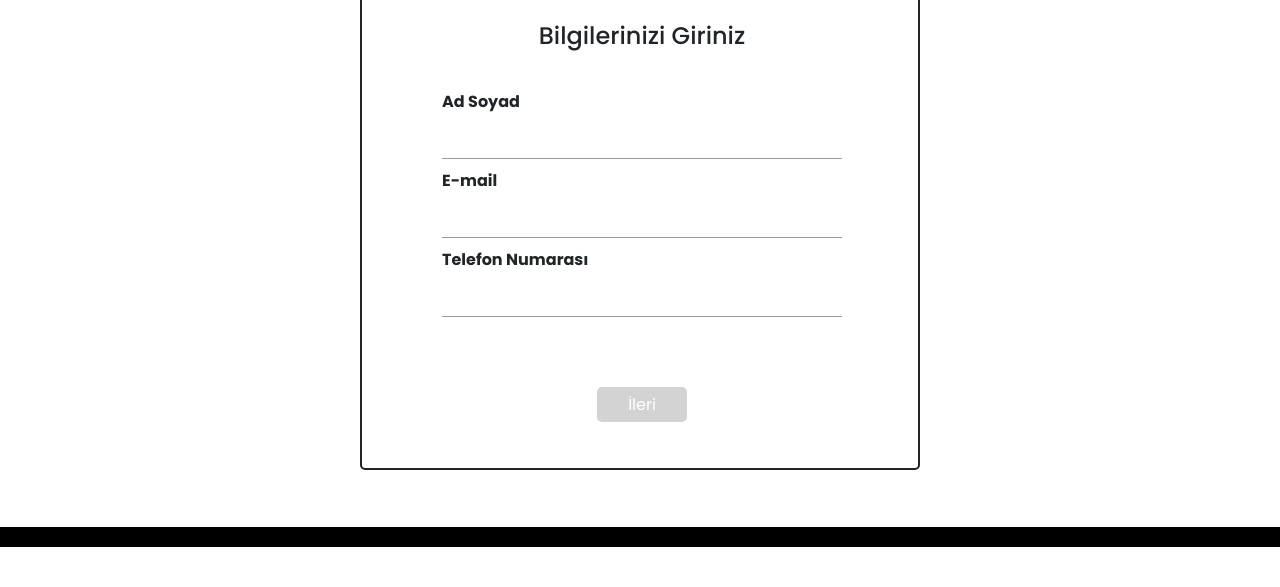
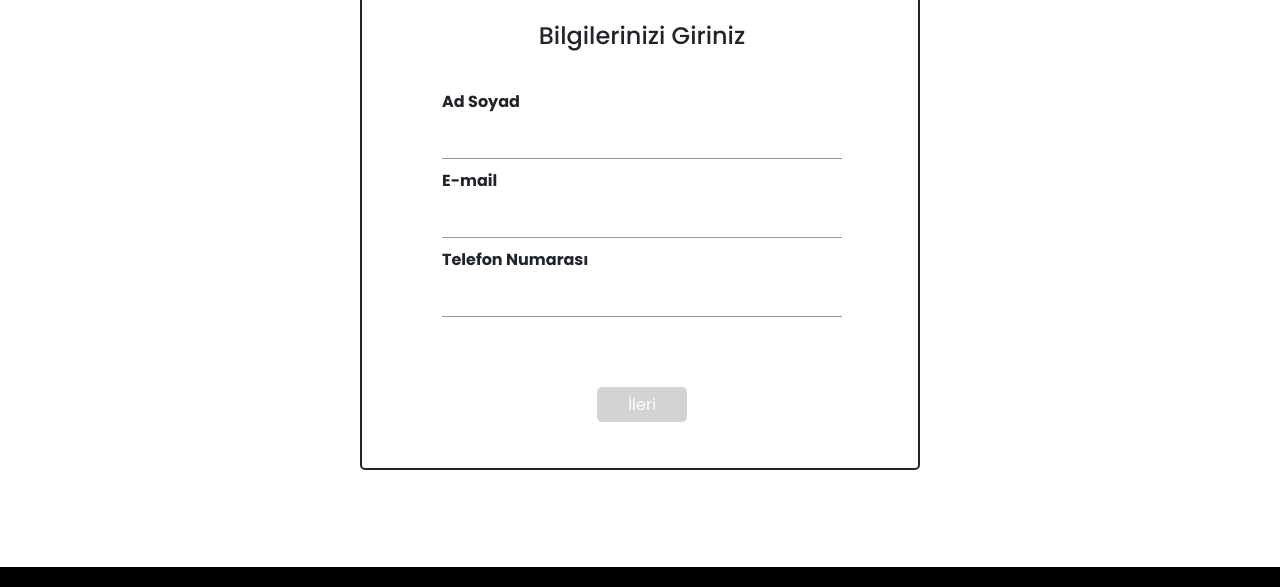
Before and after one commit to Efedrkoglu/RandevuSistemi, a PHP site: page /randevuAl.php in a window 1280 px wide. Shown: the part 288-875 px from the top of the page. Before the commit the page ends 835 px from the top, so only its background shows below. Run offline with PHP 8.4, Linux system fonts and the light colour scheme; data that the repository does not hold is empty; some libraries are stand-ins or nearby versions.

Commit message:
footer margin

```diff
--- a/user/randevuAl.php
+++ b/user/randevuAl.php
@@ -115,7 +115,7 @@
             <div class="col-3"></div>
         </div>
     </div>
-    <div class="container-fluid mt-2" style="background-color: black;">
+    <div class="container-fluid mt-5" style="background-color: black;">
         <div class="row">
             <div class="col-3"></div>
             <div class="col-6">
```
